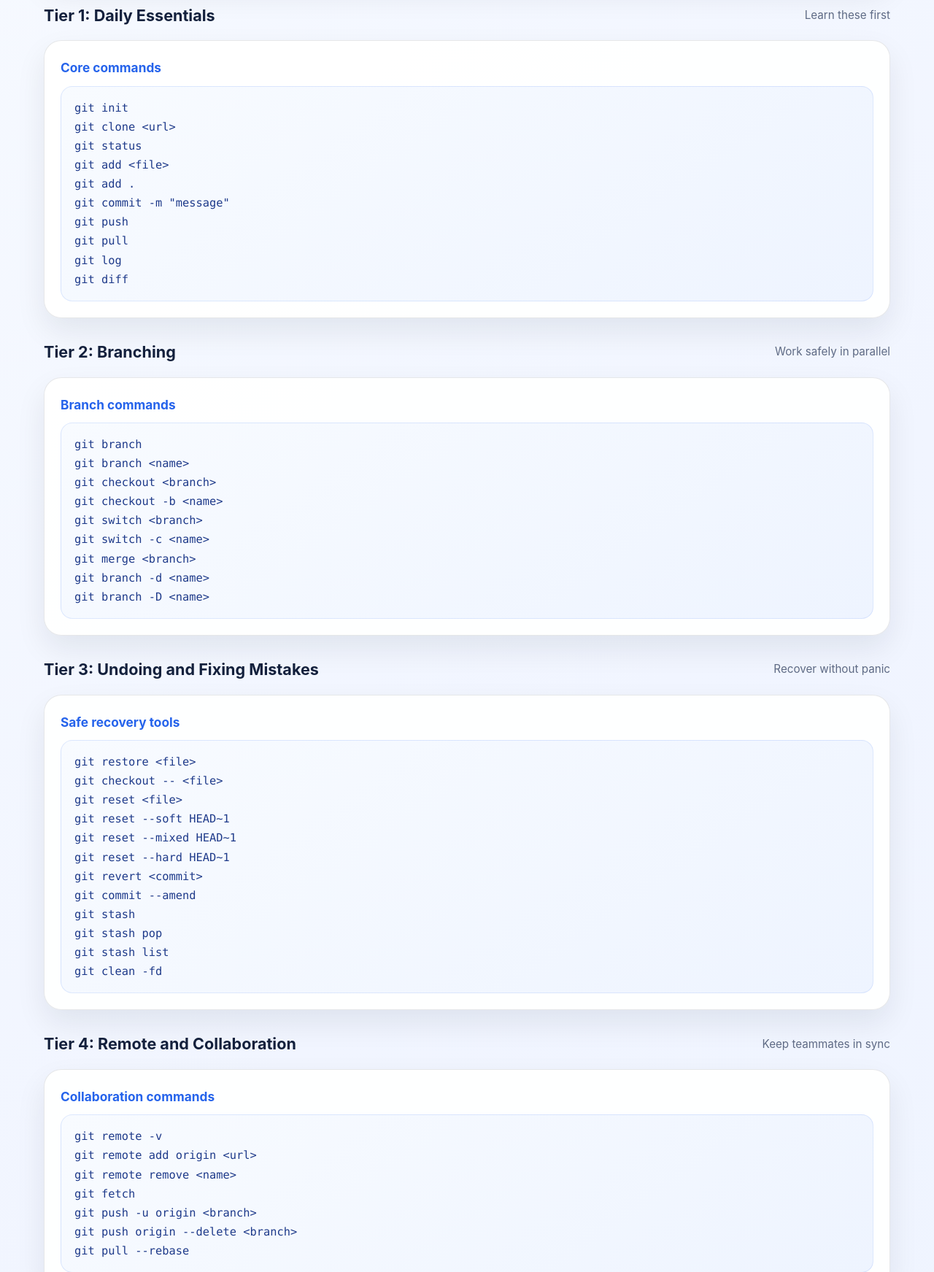
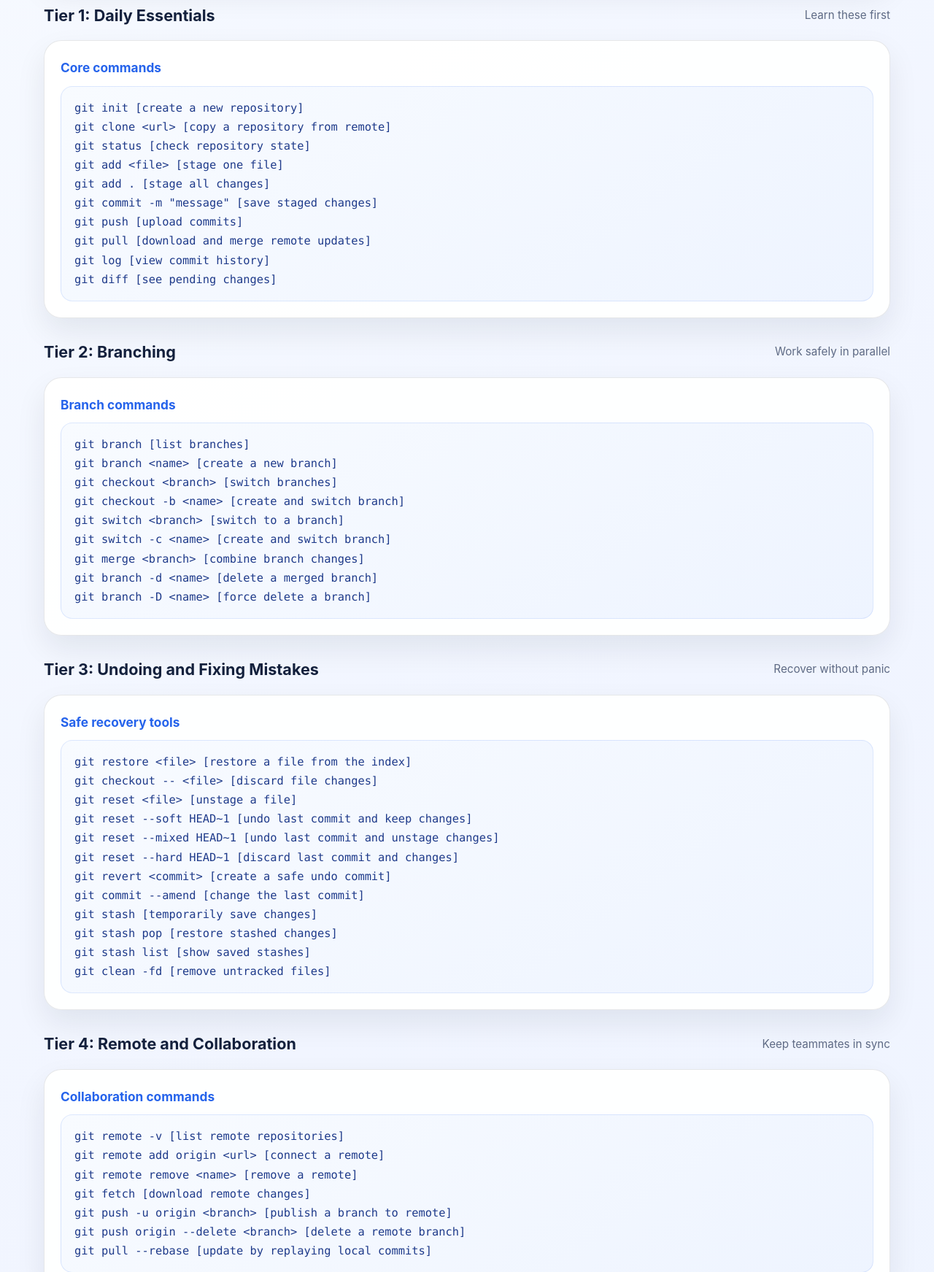
Before and after one commit to JayaSuriya24/version_control_practices, a plain HTML site: page index.html in a window 1280 px wide. Shown: the part 1057-2800 px from the top of the page at 73% size. Drawn offline with Linux system fonts and the light colour scheme.

Commit message:
first branch commit 1-c

```diff
--- a/index.html
+++ b/index.html
@@ -329,15 +329,15 @@
         <div class="card-grid">
           <article class="card">
             <h3>Everyday workflow</h3>
-            <pre><code>git status
-git add .
-git commit -m "message"
-git push
-git pull
-git branch
-git switch &lt;branch&gt;
-git log --oneline
-git diff</code></pre>
+            <pre><code>git status [check working tree state]
+git add . [stage all changes]
+git commit -m "message" [save staged changes]
+git push [upload commits to remote]
+git pull [download latest changes]
+git branch [show local branches]
+git switch &lt;branch&gt; [move to another branch]
+git log --oneline [view recent commit history]
+git diff [show changes between files or commits]</code></pre>
             <div class="note">
               This is the core loop for most daily Git work: check status, stage changes, commit, push, and pull before moving on.
             </div>
@@ -353,16 +353,16 @@ git diff</code></pre>
         <div class="card-grid">
           <article class="card">
             <h3>Core commands</h3>
-            <pre><code>git init
-git clone &lt;url&gt;
-git status
-git add &lt;file&gt;
-git add .
-git commit -m "message"
-git push
-git pull
-git log
-git diff</code></pre>
+            <pre><code>git init [create a new repository]
+git clone &lt;url&gt; [copy a repository from remote]
+git status [check repository state]
+git add &lt;file&gt; [stage one file]
+git add . [stage all changes]
+git commit -m "message" [save staged changes]
+git push [upload commits]
+git pull [download and merge remote updates]
+git log [view commit history]
+git diff [see pending changes]</code></pre>
           </article>
         </div>
       </section>
@@ -375,15 +375,15 @@ git diff</code></pre>
         <div class="card-grid">
           <article class="card">
             <h3>Branch commands</h3>
-            <pre><code>git branch
-git branch &lt;name&gt;
-git checkout &lt;branch&gt;
-git checkout -b &lt;name&gt;
-git switch &lt;branch&gt;
-git switch -c &lt;name&gt;
-git merge &lt;branch&gt;
-git branch -d &lt;name&gt;
-git branch -D &lt;name&gt;</code></pre>
+            <pre><code>git branch [list branches]
+git branch &lt;name&gt; [create a new branch]
+git checkout &lt;branch&gt; [switch branches]
+git checkout -b &lt;name&gt; [create and switch branch]
+git switch &lt;branch&gt; [switch to a branch]
+git switch -c &lt;name&gt; [create and switch branch]
+git merge &lt;branch&gt; [combine branch changes]
+git branch -d &lt;name&gt; [delete a merged branch]
+git branch -D &lt;name&gt; [force delete a branch]</code></pre>
           </article>
         </div>
       </section>
@@ -396,18 +396,18 @@ git branch -D &lt;name&gt;</code></pre>
         <div class="card-grid">
           <article class="card">
             <h3>Safe recovery tools</h3>
-            <pre><code>git restore &lt;file&gt;
-git checkout -- &lt;file&gt;
-git reset &lt;file&gt;
-git reset --soft HEAD~1
-git reset --mixed HEAD~1
-git reset --hard HEAD~1
-git revert &lt;commit&gt;
-git commit --amend
-git stash
-git stash pop
-git stash list
-git clean -fd</code></pre>
+            <pre><code>git restore &lt;file&gt; [restore a file from the index]
+git checkout -- &lt;file&gt; [discard file changes]
+git reset &lt;file&gt; [unstage a file]
+git reset --soft HEAD~1 [undo last commit and keep changes]
+git reset --mixed HEAD~1 [undo last commit and unstage changes]
+git reset --hard HEAD~1 [discard last commit and changes]
+git revert &lt;commit&gt; [create a safe undo commit]
+git commit --amend [change the last commit]
+git stash [temporarily save changes]
+git stash pop [restore stashed changes]
+git stash list [show saved stashes]
+git clean -fd [remove untracked files]</code></pre>
           </article>
         </div>
       </section>
@@ -420,13 +420,13 @@ git clean -fd</code></pre>
         <div class="card-grid">
           <article class="card">
             <h3>Collaboration commands</h3>
-            <pre><code>git remote -v
-git remote add origin &lt;url&gt;
-git remote remove &lt;name&gt;
-git fetch
-git push -u origin &lt;branch&gt;
-git push origin --delete &lt;branch&gt;
-git pull --rebase</code></pre>
+            <pre><code>git remote -v [list remote repositories]
+git remote add origin &lt;url&gt; [connect a remote]
+git remote remove &lt;name&gt; [remove a remote]
+git fetch [download remote changes]
+git push -u origin &lt;branch&gt; [publish a branch to remote]
+git push origin --delete &lt;branch&gt; [delete a remote branch]
+git pull --rebase [update by replaying local commits]</code></pre>
           </article>
         </div>
       </section>
@@ -439,11 +439,11 @@ git pull --rebase</code></pre>
         <div class="card-grid">
           <article class="card">
             <h3>History and inspection</h3>
-            <pre><code>git log --oneline
-git log --graph --all
-git show &lt;commit&gt;
-git blame &lt;file&gt;
-git diff &lt;branch1&gt; &lt;branch2&gt;</code></pre>
+            <pre><code>git log --oneline [compact commit history]
+git log --graph --all [view branch history graph]
+git show &lt;commit&gt; [display commit details]
+git blame &lt;file&gt; [see who changed each line]
+git diff &lt;branch1&gt; &lt;branch2&gt; [compare branch contents]</code></pre>
           </article>
         </div>
       </section>
@@ -456,13 +456,13 @@ git diff &lt;branch1&gt; &lt;branch2&gt;</code></pre>
         <div class="card-grid">
           <article class="card">
             <h3>Advanced workflows</h3>
-            <pre><code>git rebase &lt;branch&gt;
-git rebase -i HEAD~3
-git cherry-pick &lt;commit&gt;
-git tag &lt;name&gt;
-git submodule
-git bisect
-git reflog</code></pre>
+            <pre><code>git rebase &lt;branch&gt; [reapply commits onto another branch]
+git rebase -i HEAD~3 [interactive rebase of recent commits]
+git cherry-pick &lt;commit&gt; [apply a specific commit]
+git tag &lt;name&gt; [create a tag]
+git submodule [manage nested repositories]
+git bisect [find the bad commit]
+git reflog [inspect recent history references]</code></pre>
           </article>
         </div>
       </section>
```
